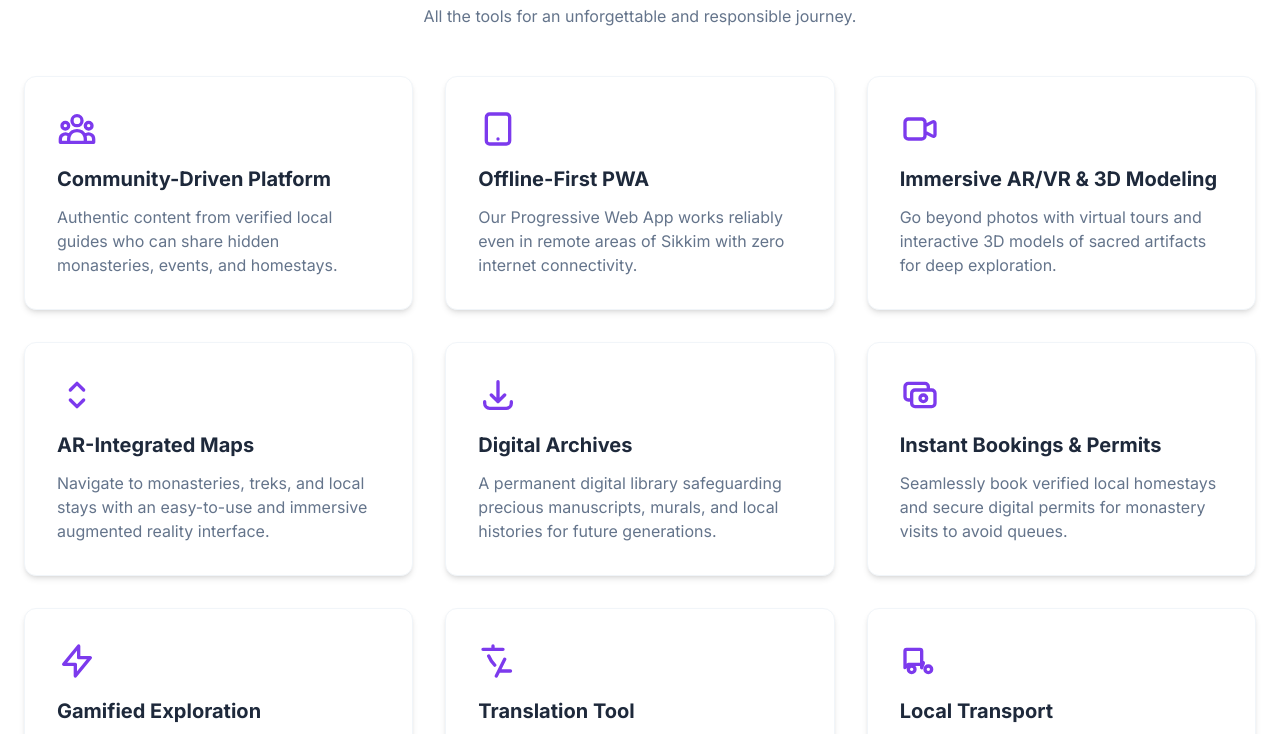
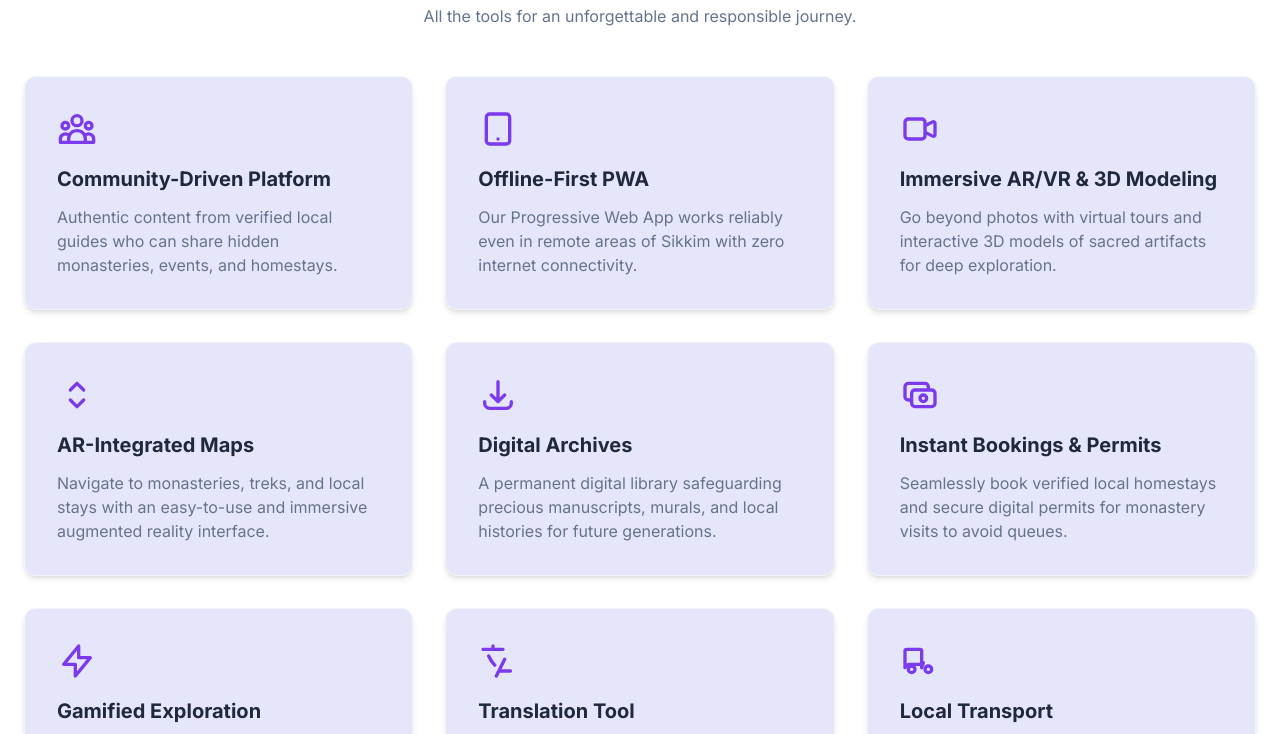
Before and after one commit to sunay2403/SIH2025_Prototype, a plain HTML site: page index.html in a window 1280 px wide. Shown: the part 668-1402 px from the top of the page. Drawn offline with nearby package versions, Linux system fonts and the light colour scheme.

Commit message:
Update index.html

```diff
--- a/index.html
+++ b/index.html
@@ -205,7 +205,7 @@
             const featuresGrid = document.querySelector('#features .grid');
             features.forEach(feature => {
                 const card = document.createElement('div');
-                card.className = 'feature-card bg-white p-8 rounded-xl shadow-md border border-slate-100';
+                card.className = 'feature-card bg-[#E6E6FA] p-8 rounded-xl shadow-md border border-slate-100';
                 card.innerHTML = `
                     ${feature.icon}
                     <h3 class="font-bold text-xl mb-3 text-slate-800">${feature.title}</h3>
```
